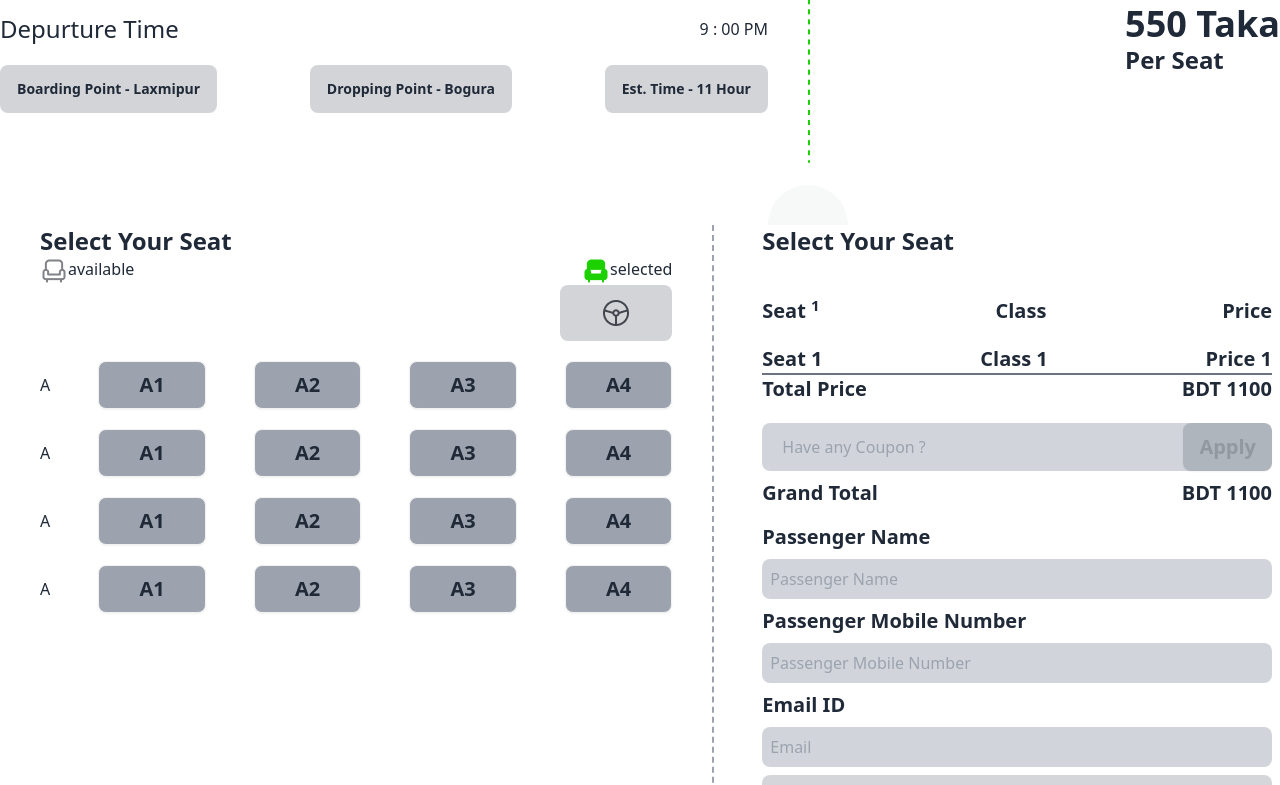
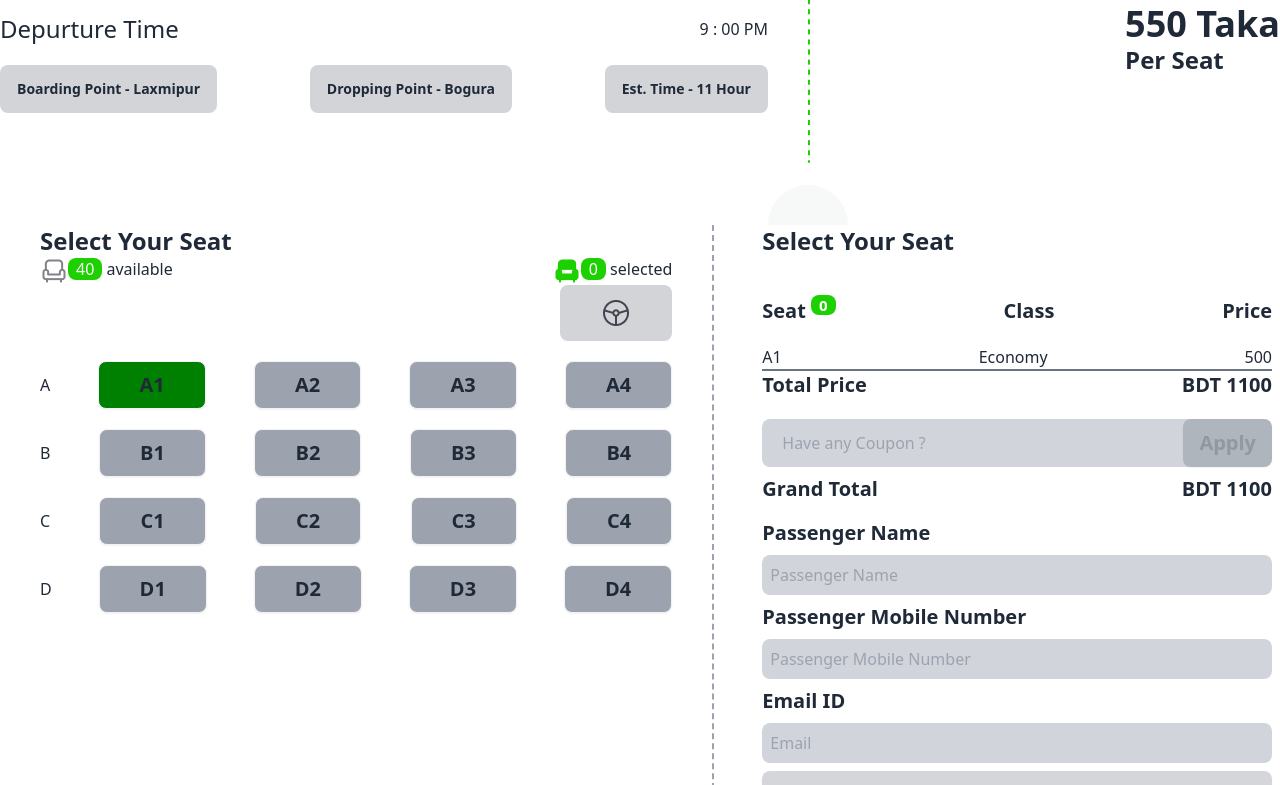
Before and after one commit to developerMohib/Smart-Ticketing-Project, a plain HTML site: page index.html in a window 1280 px wide. Both pictures are taken after a click on the button "A1". Shown: the part 1848-2633 px from the top of the page. Drawn offline with nearby package versions, Linux system fonts and the light colour scheme.

Commit message:
some js fuction added

```diff
--- a/app.js
+++ b/app.js
@@ -0,0 +1,42 @@
+
+
+let maximumSeletct = 4;
+let initialSelect = document.getElementById('initialSelect').innerText;
+console.log(initialSelect);
+let allButton = document.getElementsByClassName('bus-seat');
+
+for (const singleButton of allButton) {
+    // console.log(singleButton);
+    singleButton.addEventListener('click', function(){
+        let text = singleButton.innerText;
+        console.log(text);
+
+        // where i place to element
+
+        let seatContainer = document.getElementById('seatNumberAdd');
+        // console.log(seatContainer);
+        let p = document.createElement('p');
+        p.innerHTML = text;
+        let p2 = document.createElement('p');
+        p2.innerHTML = 'Economy';
+        let p3 = document.createElement('p');
+        p3.innerHTML = 500;
+        let div = document.createElement('div');
+        div.classList.add('flex');
+        div.classList.add('justify-between');
+        seatContainer.appendChild(div);
+
+        div.appendChild(p);
+        div.appendChild(p2);
+        div.appendChild(p3);
+
+        if(initialSelect <= maximumSeletct){
+            singleButton.style.backgroundColor = 'green';
+            initialSelect++
+            console.log(initialSelect)
+        }
+        else{
+            alert('you cant select more এই তরে না কইছি গাড়ি খাইয়া গাজা চালাবি না ');
+        }
+    })
+}
--- a/index.html
+++ b/index.html
@@ -156,7 +156,7 @@
                 <div class="busName col-span-3">
                     <div class="name-seat lg:flex justify-between items-center">
                         <h1 class="text-3xl font-bold">Biman Paribahan</h1>
-                        <p class="bg-[#1cd1003d] text-primaryColor font-bold border border-primaryColor rounded-xl p-2"> <span>40</span> Seat left </p>
+                        <p class="bg-[#1cd1003d] text-primaryColor font-bold border border-primaryColor rounded-xl p-2"> <span class="newLeft" >40</span> Seat left </p>
                     </div>
 
                     <div class="route-place lg:px-0 px-2 flex justify-between items-center">
@@ -202,11 +202,11 @@
                     <div class="lg:flex justify-between">
                         <div class="flex">
                             <div><img src="./images/seat-gray.png" alt=""></div>
-                            <div><p>available </p></div>
+                            <div><p> <span class="newLeft bg-primaryColor text-white px-2 rounded-lg" >40</span> available </p></div>
                         </div>
                         <div class="selected flex">
                             <div><img src="./images/seat-green-filled.png" alt=""></div>
-                            <div><p> selected </p></div>
+                            <div><p> <span class="bg-primaryColor text-white px-2 rounded-lg newAdded" >0</span>  selected </p></div>
                         </div>
                     </div>
 
@@ -222,42 +222,41 @@
                     </div>
 
                     <div  class="flex items-center justify-between my-5 ">
-                      <p>A</p>
-                      <button class="btn lg:px-10 font-semibold text-xl bus-seat bg-gray-400">A1</button>
-                      <button class="btn lg:px-10 font-semibold text-xl bus-seat bg-gray-400">A2</button>
-                      <button class="btn lg:px-10 font-semibold text-xl bus-seat bg-gray-400">A3</button>
-                      <button class="btn lg:px-10 font-semibold text-xl bus-seat bg-gray-400">A4</button>
+                      <p>B</p>
+                      <button class="btn lg:px-10 font-semibold text-xl bus-seat bg-gray-400">B1</button>
+                      <button class="btn lg:px-10 font-semibold text-xl bus-seat bg-gray-400">B2</button>
+                      <button class="btn lg:px-10 font-semibold text-xl bus-seat bg-gray-400">B3</button>
+                      <button class="btn lg:px-10 font-semibold text-xl bus-seat bg-gray-400">B4</button>
                     </div>
 
                     <div  class="flex items-center justify-between my-5 ">
-                      <p>A</p>
-                      <button class="btn lg:px-10 font-semibold text-xl bus-seat bg-gray-400">A1</button>
-                      <button class="btn lg:px-10 font-semibold text-xl bus-seat bg-gray-400">A2</button>
-                      <button class="btn lg:px-10 font-semibold text-xl bus-seat bg-gray-400">A3</button>
-                      <button class="btn lg:px-10 font-semibold text-xl bus-seat bg-gray-400">A4</button>
+                      <p>C</p>
+                      <button class="btn lg:px-10 font-semibold text-xl bus-seat bg-gray-400">C1</button>
+                      <button class="btn lg:px-10 font-semibold text-xl bus-seat bg-gray-400">C2</button>
+                      <button class="btn lg:px-10 font-semibold text-xl bus-seat bg-gray-400">C3</button>
+                      <button class="btn lg:px-10 font-semibold text-xl bus-seat bg-gray-400">C4</button>
                     </div>
 
                     <div  class="flex items-center justify-between my-5 ">
-                      <p>A</p>
-                      <button class="btn lg:px-10 font-semibold text-xl bus-seat bg-gray-400">A1</button>
-                      <button class="btn lg:px-10 font-semibold text-xl bus-seat bg-gray-400">A2</button>
-                      <button class="btn lg:px-10 font-semibold text-xl bus-seat bg-gray-400">A3</button>
-                      <button class="btn lg:px-10 font-semibold text-xl bus-seat bg-gray-400">A4</button>
+                      <p>D</p>
+                      <button class="btn lg:px-10 font-semibold text-xl bus-seat bg-gray-400">D1</button>
+                      <button class="btn lg:px-10 font-semibold text-xl bus-seat bg-gray-400">D2</button>
+                      <button class="btn lg:px-10 font-semibold text-xl bus-seat bg-gray-400">D3</button>
+                      <button class="btn lg:px-10 font-semibold text-xl bus-seat bg-gray-400">D4</button>
                     </div>
-
                 </div>
 
                 <div class="col-span-3 px-2">
                     <h2 class="text-2xl font-bold">Select Your Seat</h2>
                     <div class="flex justify-between mt-10">
-                        <p class="text-xl font-semibold">Seat <sup>1</sup> </p>
+                        <p class="text-xl font-semibold">Seat <sup  id="initialSelect" class="bg-primaryColor text-white px-2 rounded-lg newAdded">0</sup> </p>
                         <p class="text-xl font-semibold">Class</p>
                         <p class="text-xl font-semibold">Price</p>
                     </div>
-                    <div class="flex justify-between mt-5">
-                      <p class="text-xl font-semibold">Seat 1</p>
-                      <p class="text-xl font-semibold">Class 1</p>
-                      <p class="text-xl font-semibold">Price 1</p>
+                    <div id="seatNumberAdd" class="  mt-5">
+
+                      <!-- dynamically added -->
+
                     </div>
                     <!-- Total -->
                     <div class="flex justify-between border-t-2 border-gray-500">
@@ -304,8 +303,6 @@
             </div>
         </div>
     </section>
-
-
     </main>
 
 
```
Lines whose indentation alone changed are shown as unchanged.
